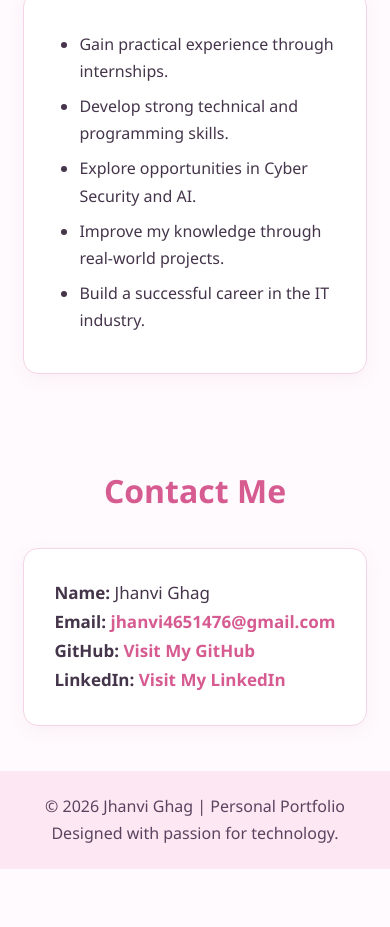
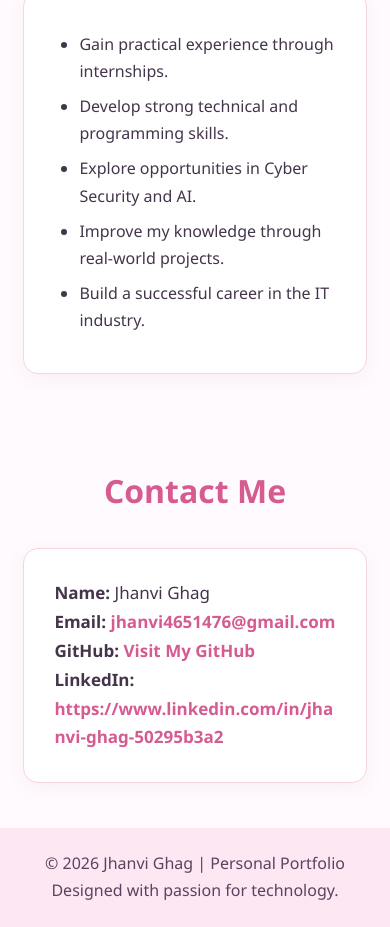
Before and after one commit to jhanvi-ghag/My-Portfolio, a plain HTML site: page index.html in a window 390 px wide. Shown: the part 4763-5690 px from the top of the page. Before the commit the page ends 5632 px from the top, so only its background shows below. Drawn offline with Linux system fonts and the light colour scheme.

Commit message:
Update index.html

```diff
--- a/index.html
+++ b/index.html
@@ -248,6 +248,10 @@
 
             section {
                 padding: 45px 6%;
+            }
+
+            .contact-links a {
+                overflow-wrap: anywhere;
             }
 
         }
@@ -619,7 +623,7 @@
                 <a href="https://www.linkedin.com/in/jhanvi-ghag-50295b3a2"
                    target="_blank"
                    rel="noopener noreferrer">
-                    Visit My LinkedIn
+                    https://www.linkedin.com/in/jhanvi-ghag-50295b3a2
                 </a>
             </p>
 
```
